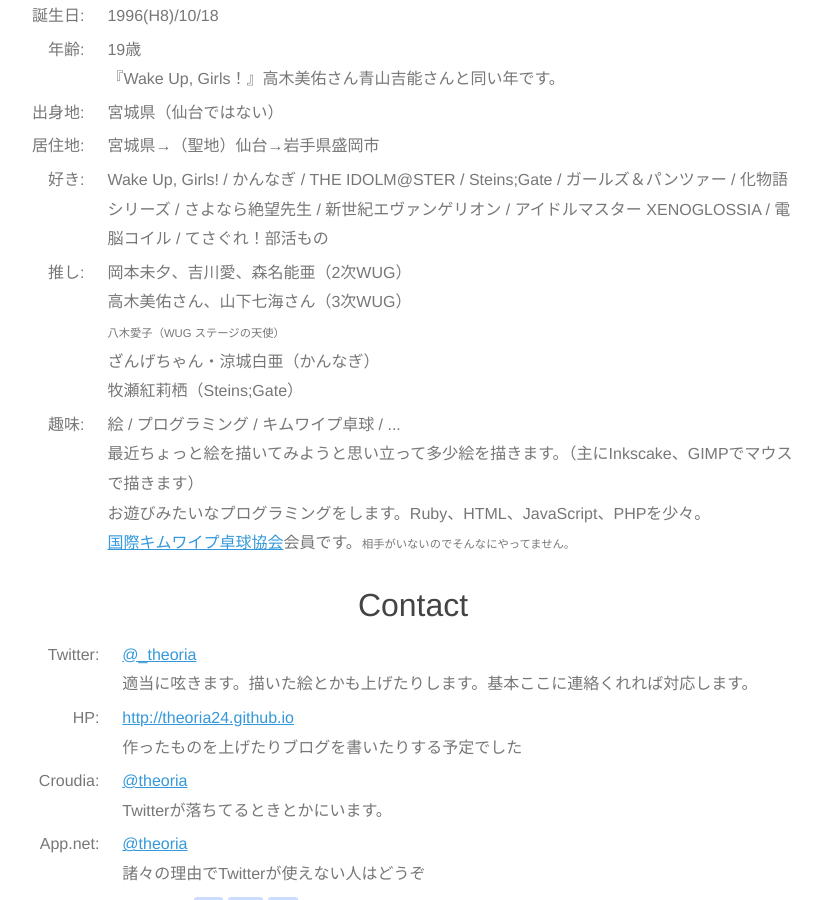
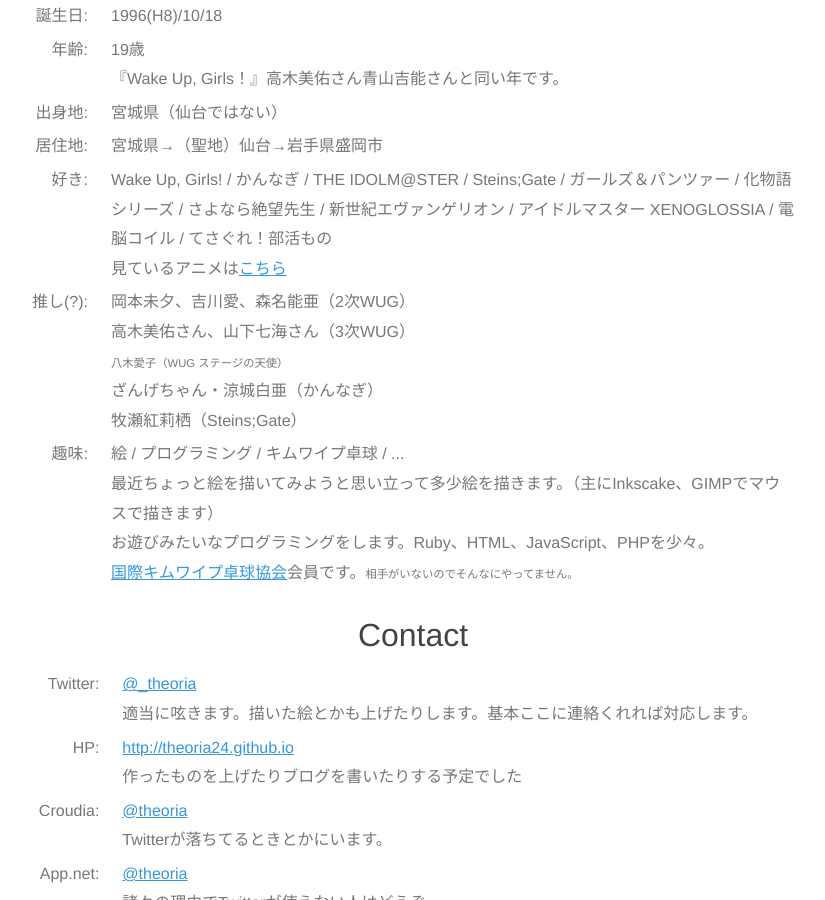
Before and after one commit to theoria24/theoria24.github.io, a Jekyll site: the page twipro/index.html, which Jekyll copies as it is, in a window 1280 px wide and 900 px high, scrolled down 672 px. Shown: the whole window, without its empty margins (227-1052 px from the left). Built offline with Jekyll 4.4.1, drawn with Linux system fonts in a browser that asks for light colours; comment, search, counter and statistics services are not loaded; a style sheet for code colours, icons or effects is not loaded.

Commit message:
twipro更新

```diff
--- a/twipro/index.html
+++ b/twipro/index.html
@@ -55,10 +55,11 @@
         </tr>
         <tr>
           <td class="nw">好き:</td>
-          <td>Wake Up, Girls! / かんなぎ / THE IDOLM@STER / Steins;Gate / ガールズ＆パンツァー / 化物語シリーズ / さよなら絶望先生 / 新世紀エヴァンゲリオン / アイドルマスター XENOGLOSSIA / 電脳コイル / てさぐれ！部活もの</td>
+          <td>Wake Up, Girls! / かんなぎ / THE IDOLM@STER / Steins;Gate / ガールズ＆パンツァー / 化物語シリーズ / さよなら絶望先生 / 新世紀エヴァンゲリオン / アイドルマスター XENOGLOSSIA / 電脳コイル / てさぐれ！部活もの<br>
+          見ているアニメは<a href="http://animetick.net/users/_theoria" target="_blank">こちら</a></td>
         </tr>
         <tr>
-          <td class="nw">推し:</td>
+          <td class="nw">推し(?):</td>
           <td>
             岡本未夕、吉川愛、森名能亜（2次WUG）<br>
             高木美佑さん、山下七海さん（3次WUG）<br>
@@ -146,5 +147,4 @@
       <div class=copyright>Copyright&copy; 2016 theoria All Rights Reserved.</div>
     </footer>
   </body>
-  <script type="text/javascript" src="http://download.skype.com/share/skypebuttons/js/skypeCheck.js"></script>
 </html>
```
